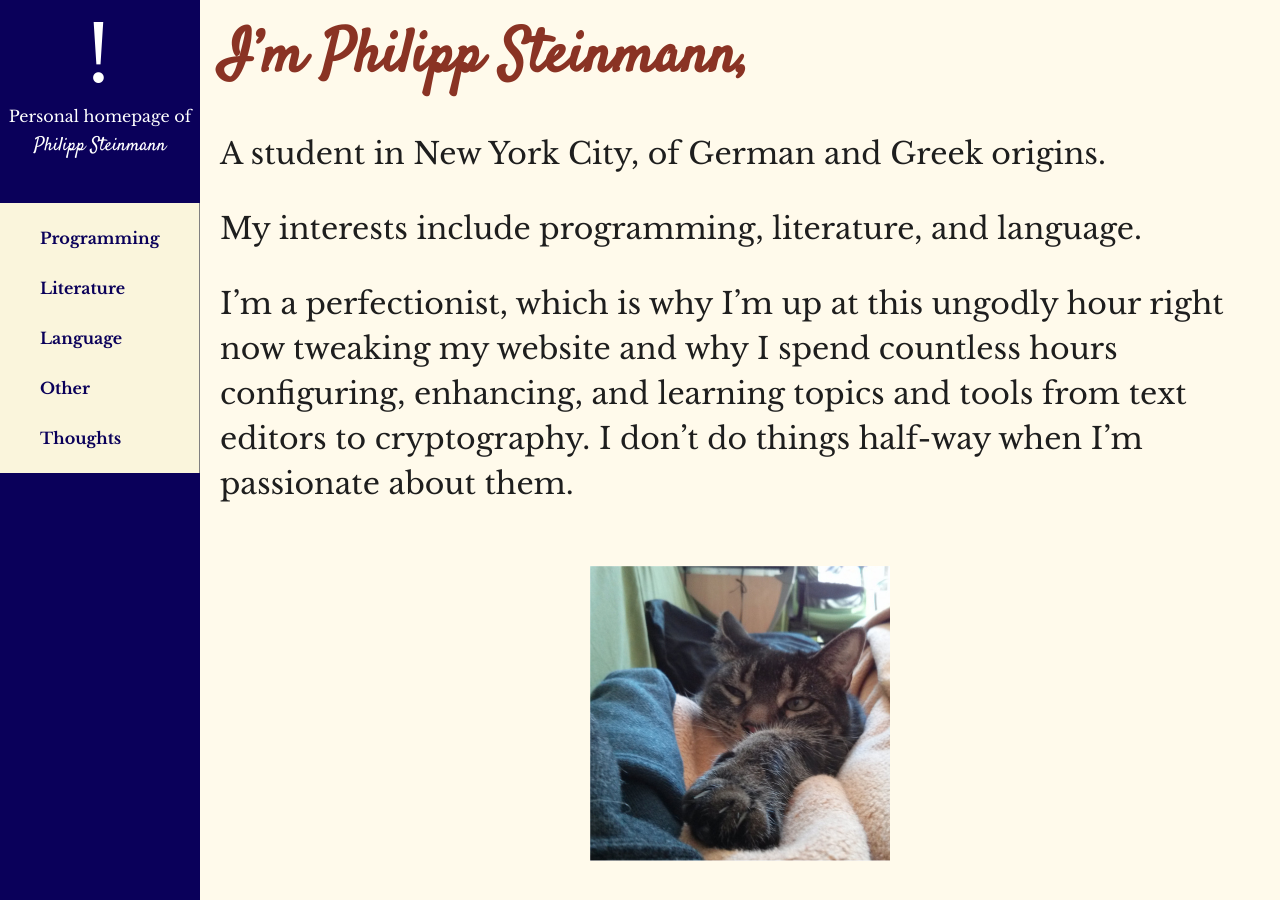
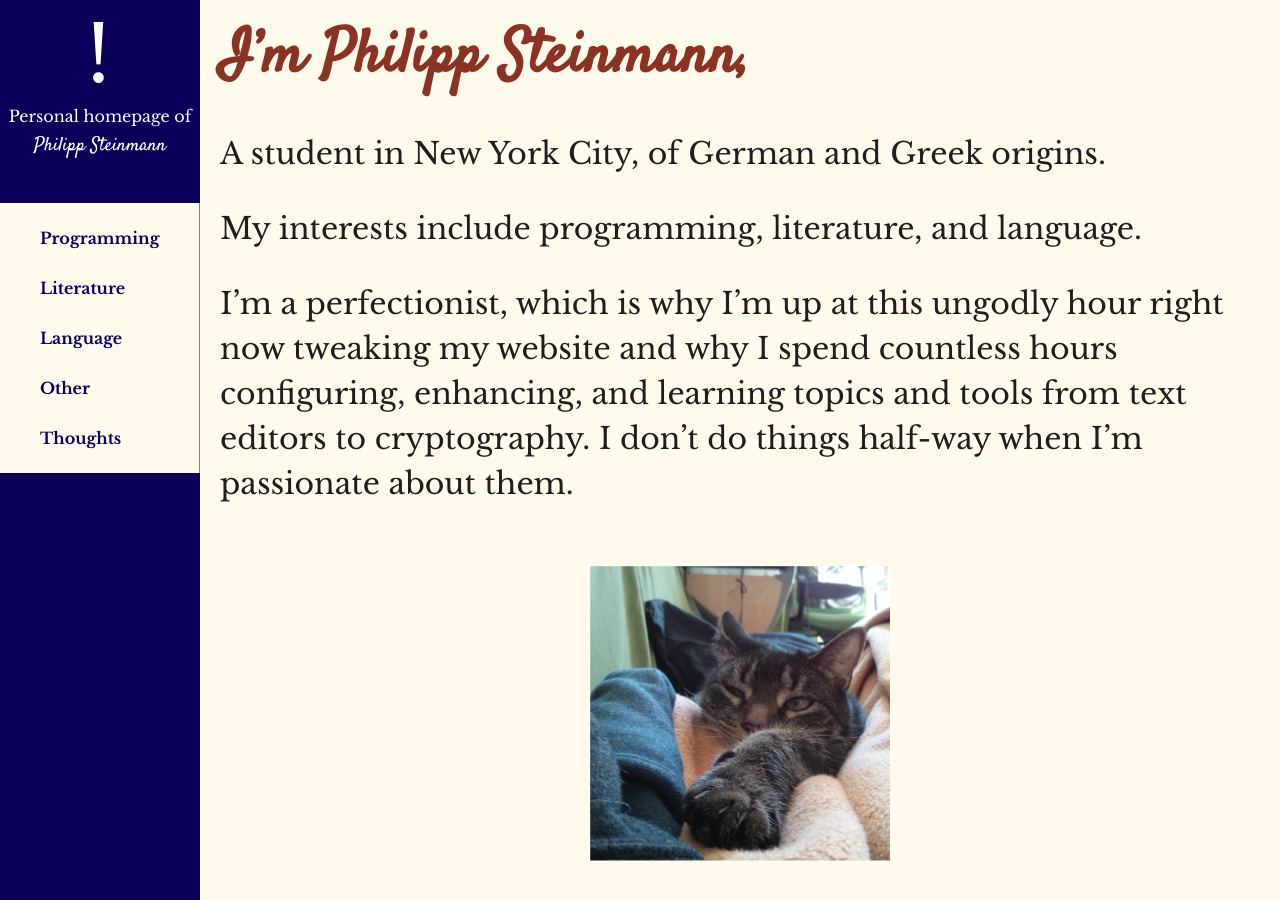
Before and after one commit to PhilippSteinmann/psteinmann-home, a Jekyll site: the page built from index.html, in a window 1280 px wide and 900 px high. Built offline with Jekyll 4.4.1, drawn with Linux system fonts in a browser that asks for light colours; some web fonts are replaced.

Commit message:
Make sidebar background lighter

```diff
--- a/css/main.css
+++ b/css/main.css
@@ -149,8 +149,7 @@ header ul.links
   padding: 10px 0;
 
   border-right: 1px solid grey;
-  background-color: rgb(250,245,220);
-
+  background-color: rgb(255, 250, 235);
 }
 
 header .links li
```
